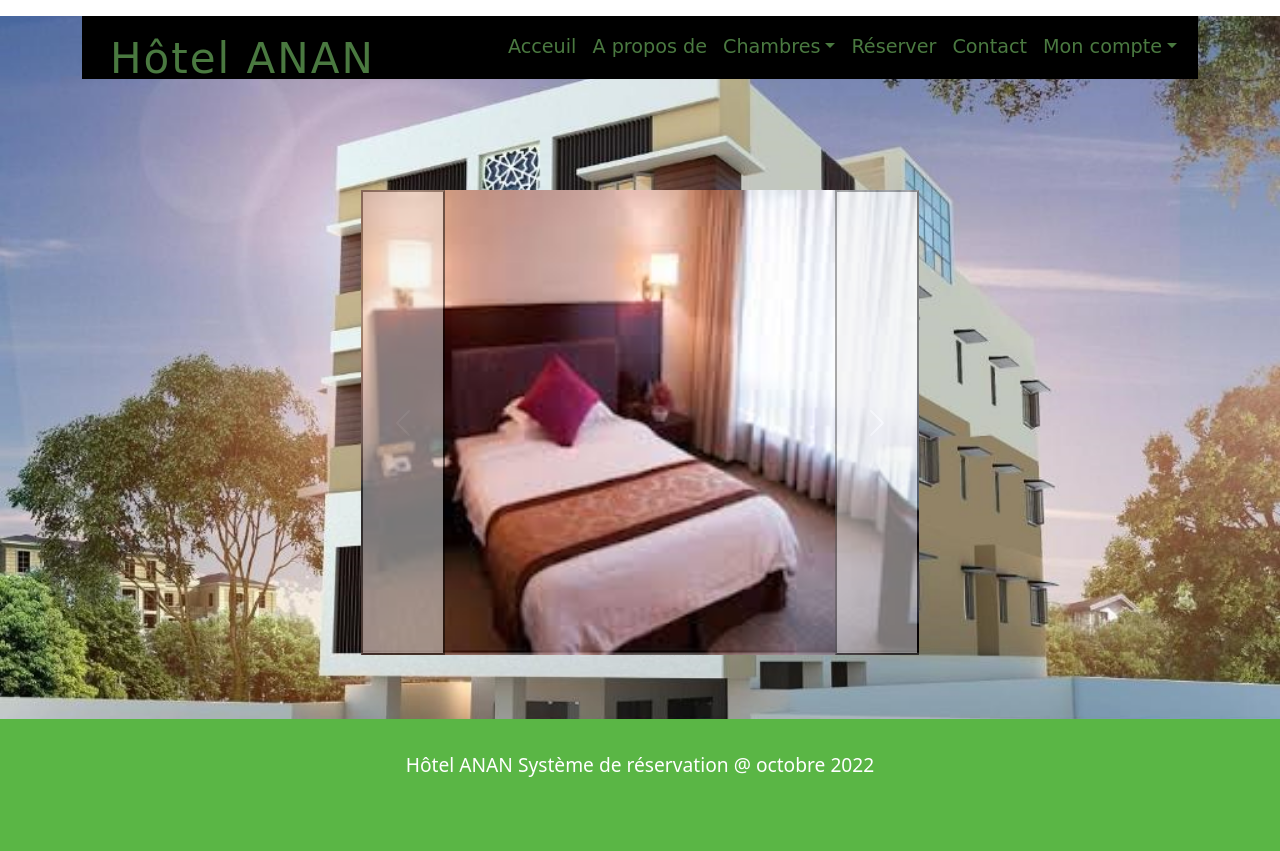
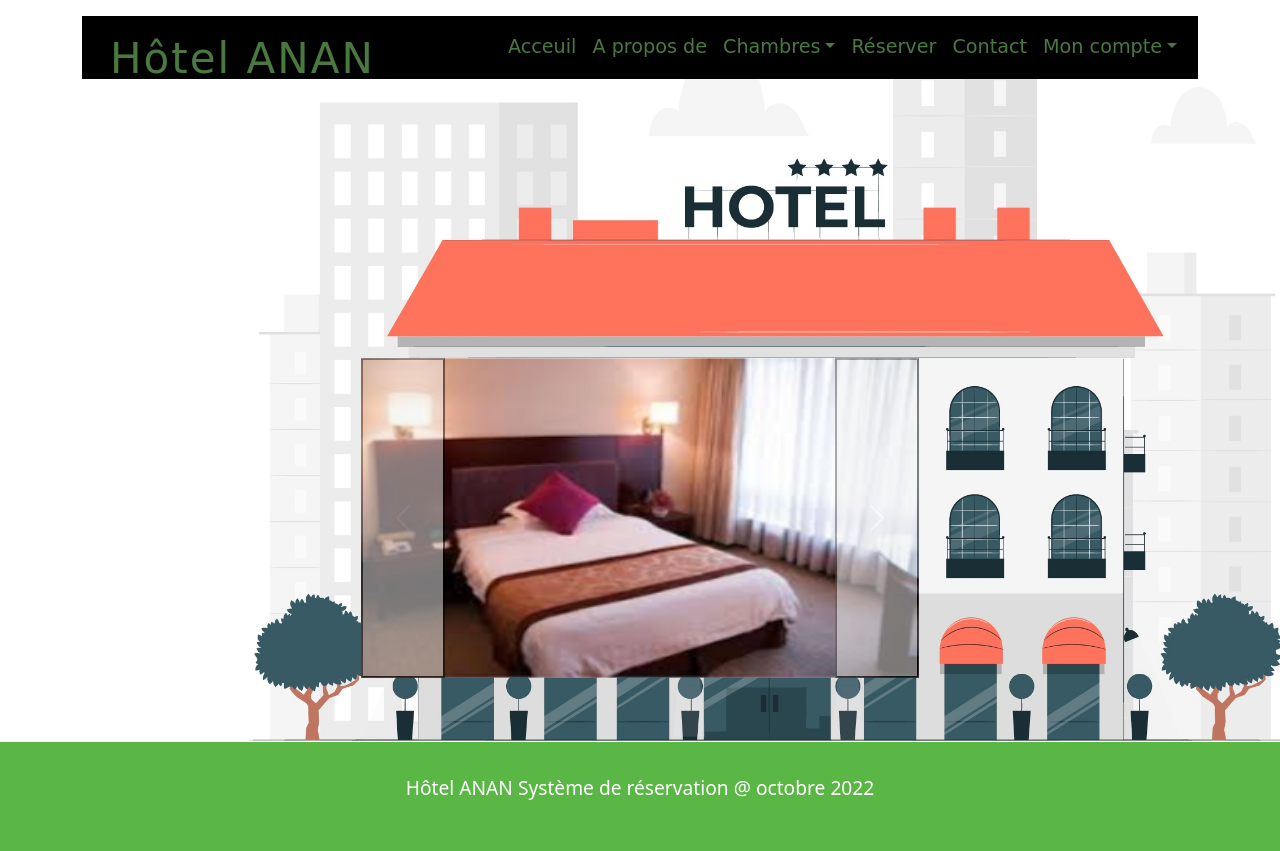
Before and after one commit to RajaThanigaiNayagam/hotelanan, a PHP site: page / in a window 1280 px wide. Before the commit the page ends 777 px from the top, so only its background shows below. Run offline with PHP 8.4, Linux system fonts and the light colour scheme; a user stored in the database is signed in; data comes from the database, SQL or seed files in the repository; data that the repository does not hold is empty; some web fonts are replaced.

Commit message:
HOETL front photo modified

```diff
--- a/css/style.css
+++ b/css/style.css
@@ -162,11 +162,11 @@ input[type="button"]{
 
 
 .slider {
-	position: relative;
+	/*position: relative;
 	text-align: center;
-	/*width: 400px;
+	width: 400px;
     height: 400px;*/
-    margin: 10% 25% 0;
+    margin: 25% 25% 0;
 }
 /** ------------------------Footer section------------------------- */
 .footer-section{
--- a/index.php
+++ b/index.php
@@ -48,7 +48,7 @@
                                     foreach($roomcategorys as $roomcategory) //-------- to fill the drop down bar with all the category, so that un user can choose a room category that he wants -------//
                                     {
                                         if ($firstimage){echo '<div class="carousel-item active">';$firstimage=false;}else{echo '<div class="carousel-item">';} ?>
-                                            <img width="700px; height=400px;" class="d-block w-100" src="admin/images/<?php echo $roomcategory->Image;?>" alt="<?php echo $roomcategory->CategoryName;?>">
+                                            <img width="1640" height="320" class="d-block w-100" src="admin/images/<?php echo $roomcategory->Image;?>" alt="<?php echo $roomcategory->CategoryName;?>">
                                         </div>   <?php
                                     }; ?>
                                     <button class="carousel-control-prev" type="button" data-bs-target="#carouselRoomcategoryControls" data-bs-slide="prev">
```
Also changed, not shown: admin/images/double room.jpg (added), admin/images/quadruple room.jpg (added), admin/images/single room.jpg (added), admin/images/suite room.jpg (added), admin/images/triple room.jpg (added), images/hotelfront.jpg, images/hotelfrontOLD.jpg (added), images/hotelfrontOLD2.jpg (added), images/hotelfrontOLD3.jpg (added), images/hotelfrontold1.jpg (added).
